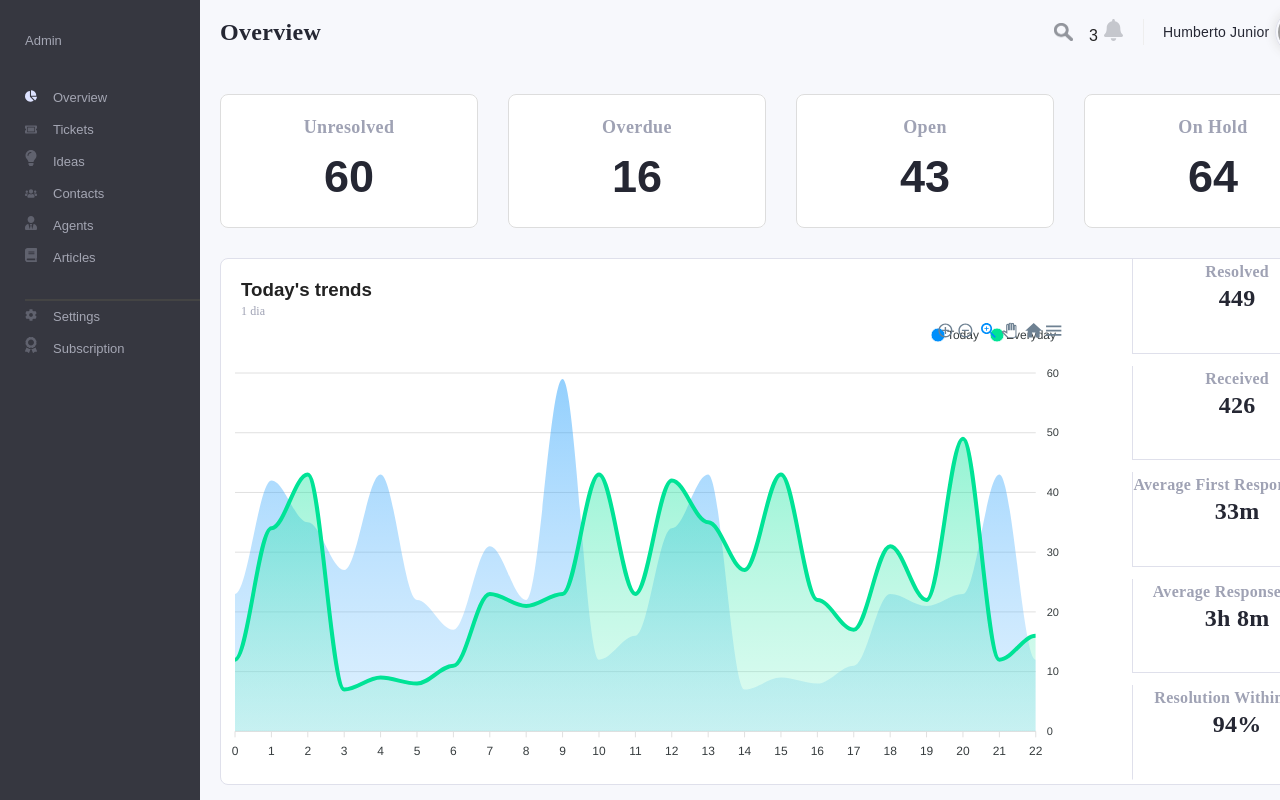
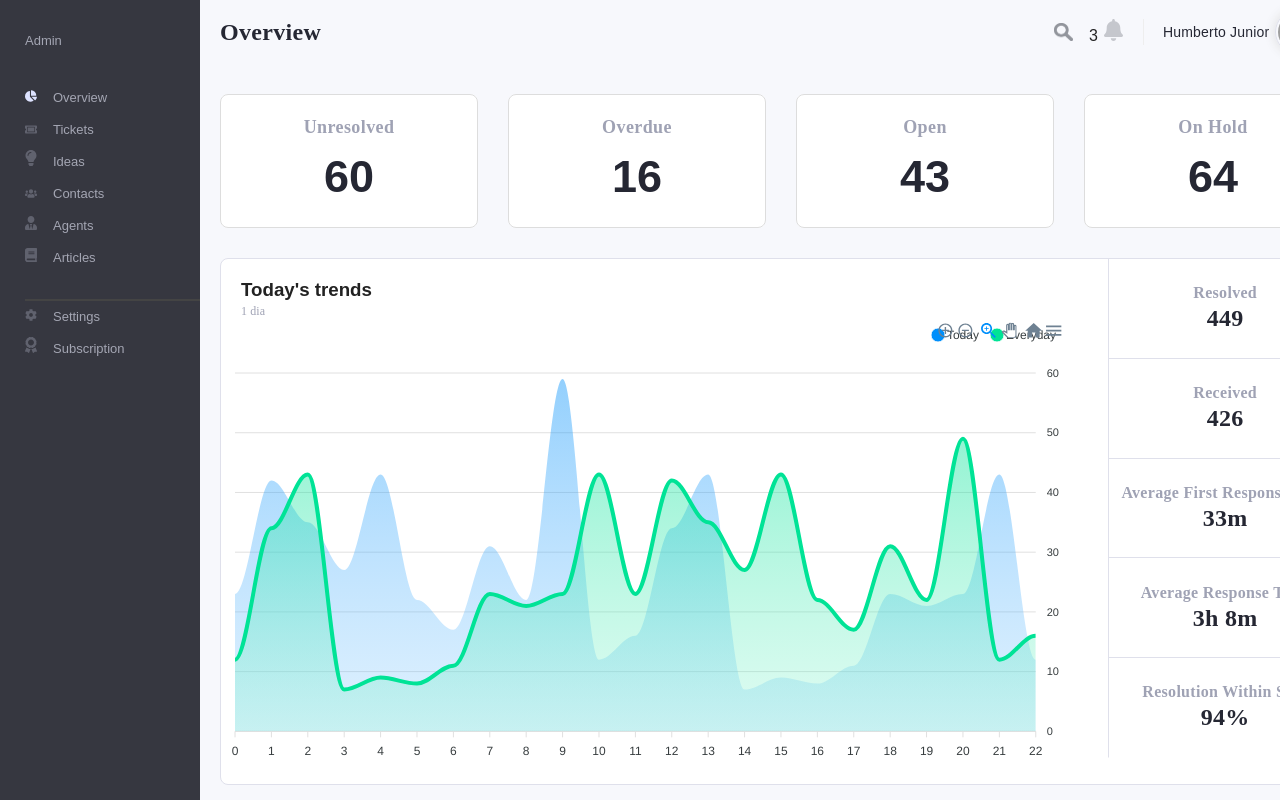
Before and after one commit to humbertoromanojr/challenge-admin, a React (Create React App) app: page / in a window 1280 px wide. Shown: the top 800 px of the page. Built offline with nearby package versions, Linux system fonts and the light colour scheme; grey boxes are pictures that could not be loaded.

Commit message:
Update styles.js

```diff
--- a/src/components/CardsChart/styles.js
+++ b/src/components/CardsChart/styles.js
@@ -1,15 +1,17 @@
 import styled from "styled-components";
 
 export const Container = styled.div`
-  display: block;
-  margin: 0px 0px 12px 0px;
+  display: flex;
+  flex-direction: column;
+  justify-content: center;
+  align-items: center;
+  padding: 12px 12px 12px 12px;
   max-width: 322px;
-  height: 18%;
+  height: 19%;
   font-family: Muli;
   font-style: normal;
   font-weight: bold;
   font-size: 19px;
-  line-height: 24px;
 
   text-align: center;
   letter-spacing: 0.4px;
@@ -19,9 +21,8 @@ export const Title = styled.span`
   font-family: Muli;
   font-style: normal;
   font-weight: 600;
-  font-size: 16px;
-  line-height: 22px;
-  margin-bottom: 10px;
+  font-size: 14px;
+  line-height: 20px;
 
   text-align: center;
   letter-spacing: 0.3px;
@@ -39,6 +40,5 @@ export const Information = styled.h3`
   line-height: 30px;
   text-align: center;
   letter-spacing: 0.3px;
-
   color: #252733;
 `;
```
